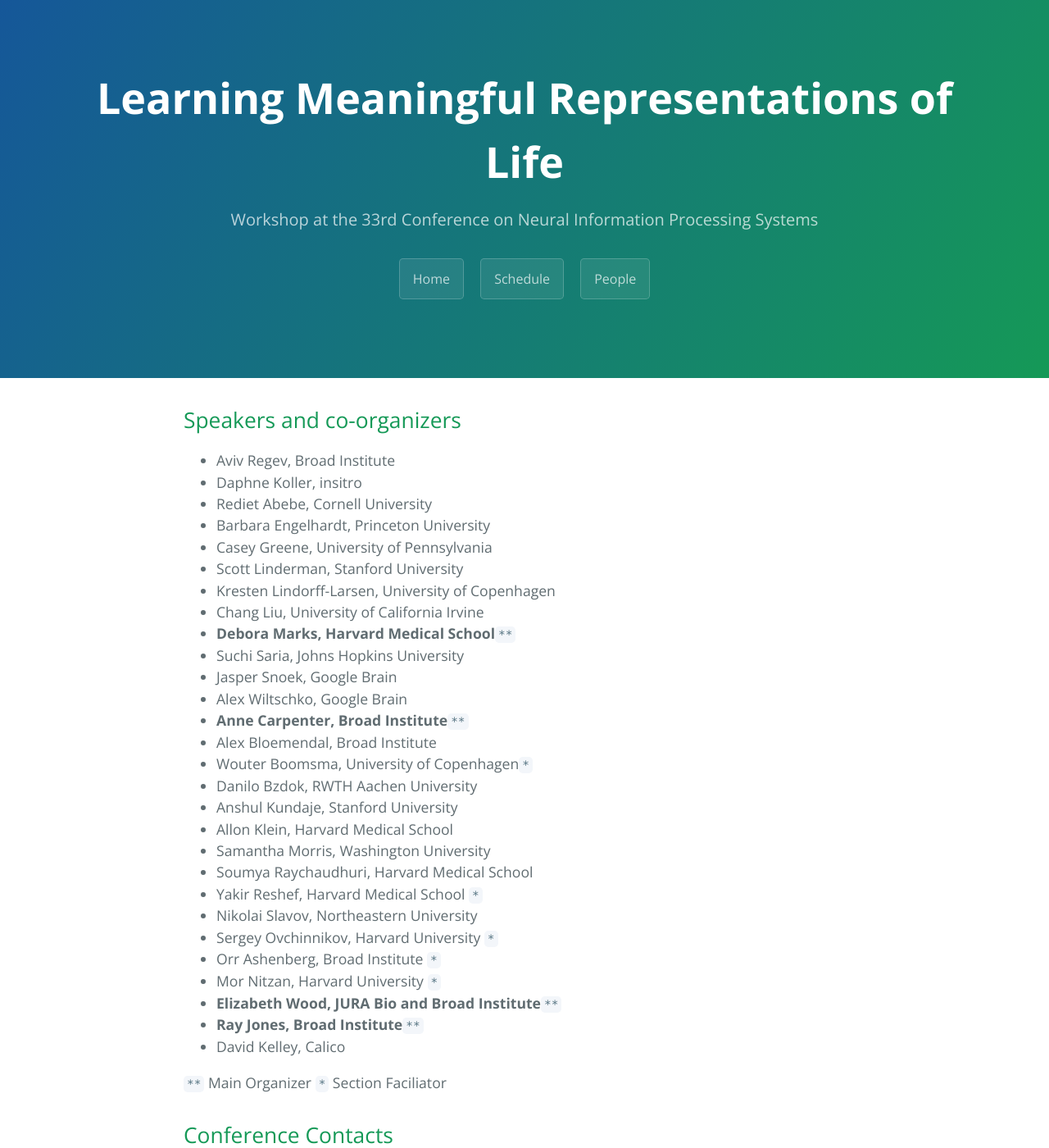
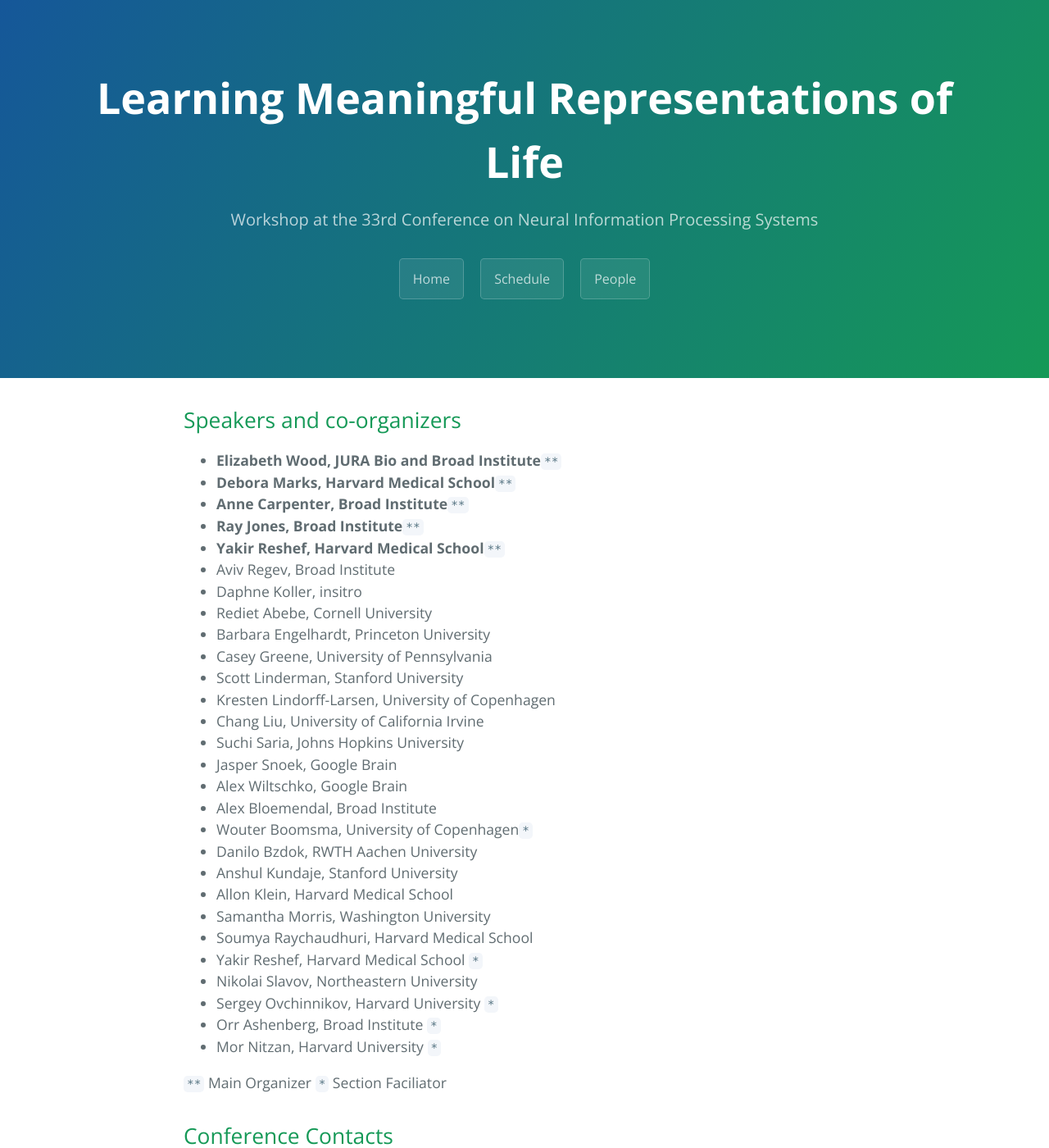
Before and after one commit to lmrl-bio/lmrl-bio.github.io, a Jekyll site: the page built from people.md, in a window 1280 px wide and 1400 px high. Shown: the whole window at 82% size. Built offline with Jekyll 4.4.1, drawn with Linux system fonts in a browser that asks for light colours; our own code applies the rules of GitHub Pages for plain Markdown files; part of the change alters nothing that is shown; some of the changed text lies outside the part shown.

Commit message:
Update people.md

```diff
--- a/people.md
+++ b/people.md
@@ -3,6 +3,11 @@ layout: default
 ---
 
 ## Speakers and co-organizers
+- **Elizabeth Wood, JURA Bio and Broad Institute**`**`
+- **Debora Marks, Harvard Medical School**`**`
+- **Anne Carpenter, Broad Institute**`**`
+- **Ray Jones, Broad Institute**`**`
+- **Yakir Reshef, Harvard Medical School**`**`
 - Aviv Regev, Broad Institute
 - Daphne Koller, insitro
 - Rediet Abebe, Cornell University
@@ -11,11 +16,9 @@ layout: default
 - Scott Linderman, Stanford University
 - Kresten Lindorff-Larsen, University of Copenhagen
 - Chang Liu, University of California Irvine
-- **Debora Marks, Harvard Medical School**`**`
 - Suchi Saria, Johns Hopkins University
 - Jasper Snoek, Google Brain
 - Alex Wiltschko, Google Brain
-- **Anne Carpenter, Broad Institute**`**`
 - Alex Bloemendal, Broad Institute
 - Wouter Boomsma, University of Copenhagen`*`
 - Danilo Bzdok, RWTH Aachen University
@@ -28,9 +31,6 @@ layout: default
 - Sergey Ovchinnikov, Harvard University `*`
 - Orr Ashenberg, Broad Institute `*`
 - Mor Nitzan, Harvard University `*`
-- **Elizabeth Wood, JURA Bio and Broad Institute**`**`
-- **Ray Jones, Broad Institute**`**`
-- David Kelley, Calico
 
 `**` Main Organizer
 `*` Section Faciliator
@@ -48,9 +48,5 @@ Jonathan Bloom, Broad Institute `|`
 Yakir Reshef, MIT and Harvard Medical School `|`
 Elizabeth Wood, JURA Bio and Broad Institute
 
-## Student Organizing Committee
-- Jung-Eun Shin
-- Isabelle Chambers
-
 ## Contact
 lmrl.neurips.2019@gmail.com
```
